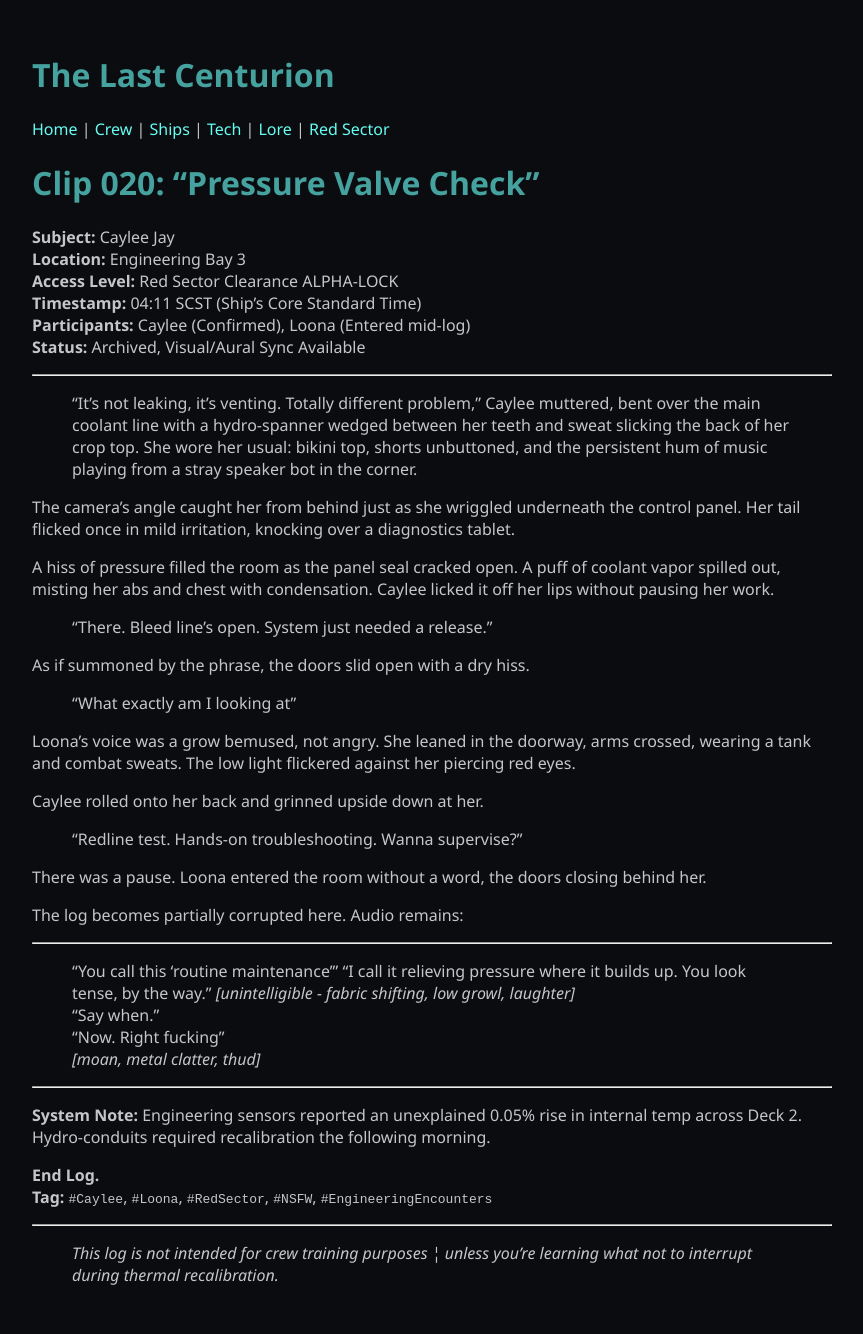
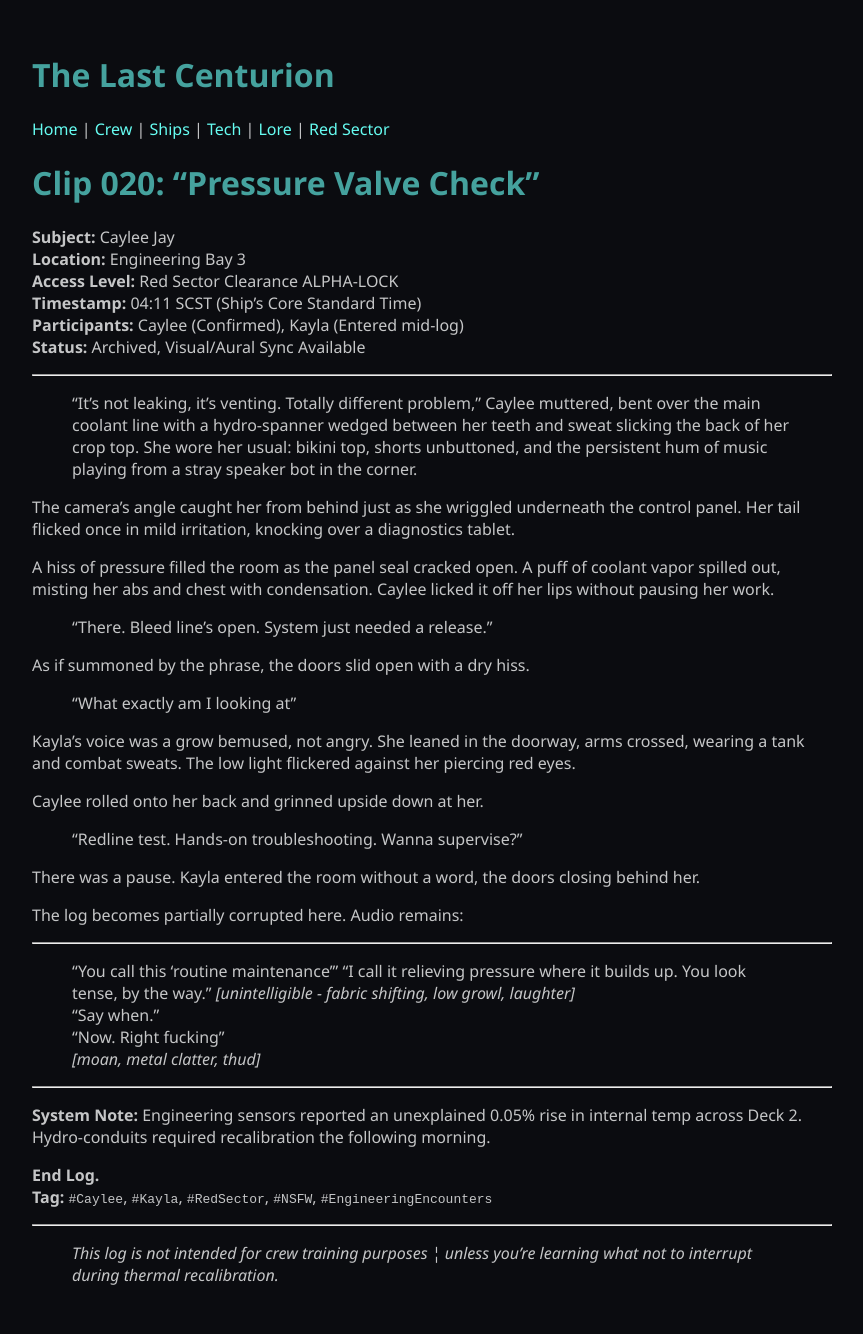
Before and after one commit to fionayyc/last-centurion, a Jekyll site: the page built from red-sector/logs/caylee-nsfw-clip020.md, in a window 1280 px wide. Shown: the whole page, without its empty margins (208-1071 px from the left). Built offline with Jekyll 4.4.1, drawn with Linux system fonts in a browser that asks for light colours; our own code applies the rules of GitHub Pages for plain Markdown files.

Commit message:
Update caylee-nsfw-clip020.md

```diff
--- a/red-sector/logs/caylee-nsfw-clip020.md
+++ b/red-sector/logs/caylee-nsfw-clip020.md
@@ -4,7 +4,7 @@
 **Location:** Engineering Bay 3
 **Access Level:** Red Sector Clearance ALPHA-LOCK
 **Timestamp:** 04:11 SCST (Ship's Core Standard Time)
-**Participants:** Caylee (Confirmed), Loona (Entered mid-log)
+**Participants:** Caylee (Confirmed), Kayla (Entered mid-log)
 **Status:** Archived, Visual/Aural Sync Available
 
 ---
@@ -21,13 +21,13 @@ As if summoned by the phrase, the doors slid open with a dry hiss.
 
 > "What exactly am I looking at"
 
-Loona's voice was a grow bemused, not angry. She leaned in the doorway, arms crossed, wearing a tank and combat sweats. The low light flickered against her piercing red eyes.
+Kayla's voice was a grow bemused, not angry. She leaned in the doorway, arms crossed, wearing a tank and combat sweats. The low light flickered against her piercing red eyes.
 
 Caylee rolled onto her back and grinned upside down at her.
 
 > "Redline test. Hands-on troubleshooting. Wanna supervise?"
 
-There was a pause. Loona entered the room without a word, the doors closing behind her.
+There was a pause. Kayla entered the room without a word, the doors closing behind her.
 
 The log becomes partially corrupted here. Audio remains:
 
@@ -45,7 +45,7 @@ The log becomes partially corrupted here. Audio remains:
 **System Note:** Engineering sensors reported an unexplained 0.05% rise in internal temp across Deck 2. Hydro-conduits required recalibration the following morning.
 
 **End Log.**
-**Tag:** `#Caylee`, `#Loona`, `#RedSector`, `#NSFW`, `#EngineeringEncounters`
+**Tag:** `#Caylee`, `#Kayla`, `#RedSector`, `#NSFW`, `#EngineeringEncounters`
 
 ---
 
```
